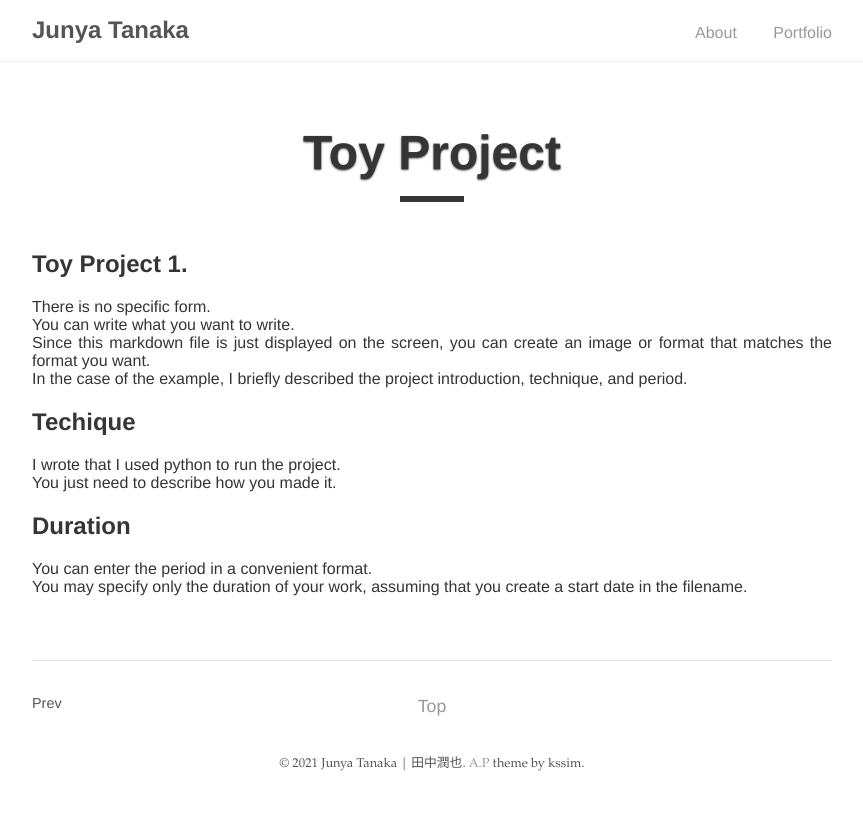
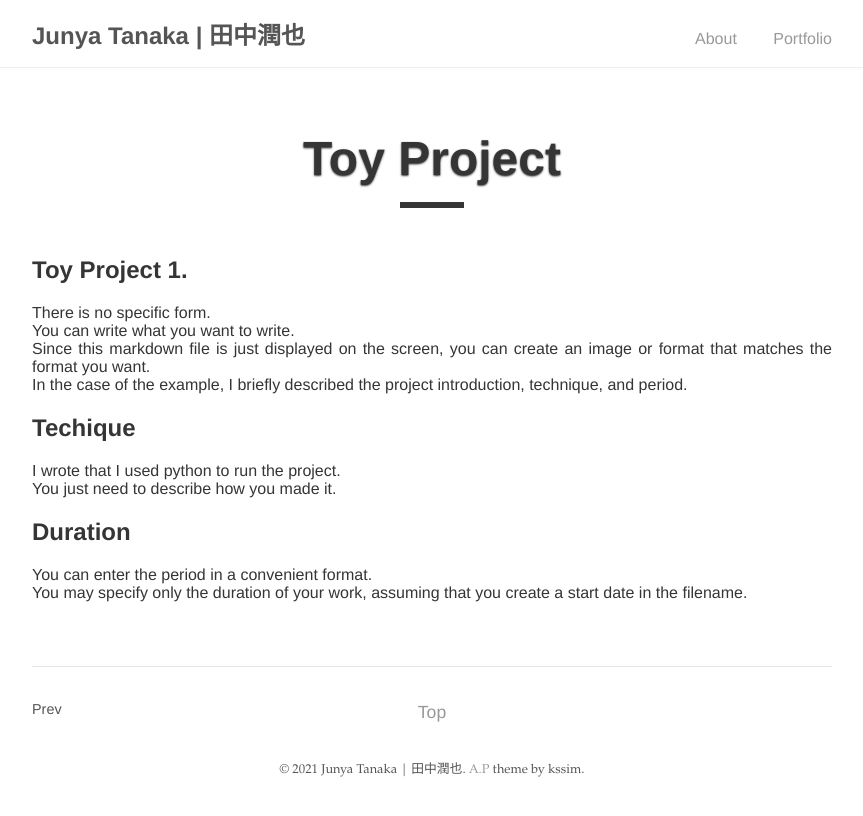
Before and after one commit to tanajun99/aboutme, a Jekyll site: the page built from _posts/2017-5-13-ios1-cookbiz.md, in a window 1280 px wide. Shown: the top 816 px of the page, without its empty margins (208-1071 px from the left). Built offline with Jekyll 4.4.1, drawn with Linux system fonts in a browser that asks for light colours.

Commit message:
fix about me

```diff
--- a/_config.yml
+++ b/_config.yml
@@ -1,4 +1,4 @@
-title: Junya Tanaka
+title: Junya Tanaka | 田中潤也
 baseurl: ""
 url: "https://tanajun99.github.io"
 google_analytics: # Tracking ID, e.g. "UA-000000-01"
@@ -22,7 +22,7 @@
   google_plus:
   instagram: junyadidntwakeup
   keybase:
-  linkedin: https://www.linkedin.com/in/tanajun99/
+  linkedin: tanajun99
   pinterest:
   reddit:
   soundcloud:
```
Also changed, not shown: _posts/2017-5-13-ios1-cookbiz.md (renamed from _posts/2017-05-01-toy-project.md), assets/favicon.ico, portfolio/index.html (line endings or trailing spaces), 11 other files.
